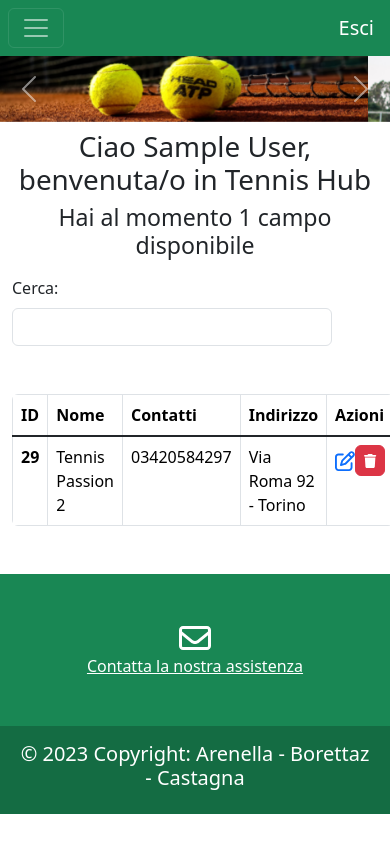
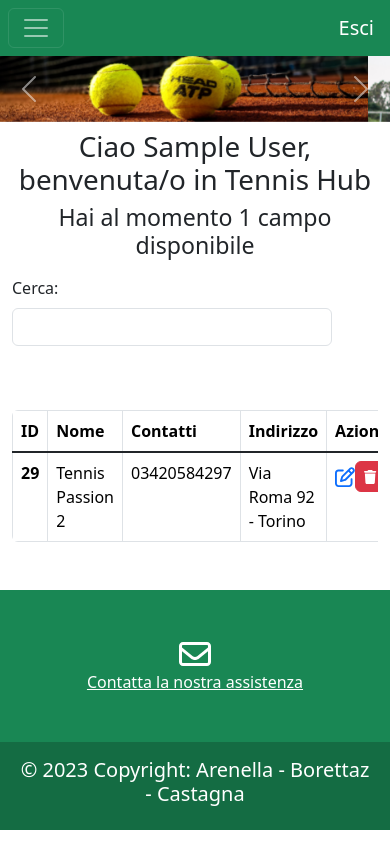
Before and after one commit to immacolato/vue-arenella-borettaz-castagna, a Vue app: page / in a window 390 px wide. Built offline with nearby package versions, Linux system fonts and the light colour scheme; data requests are answered from the project's data file; sample sign-in values are in the browser's storage.

Commit message:
feat: added table responsive in home

```diff
--- a/src/views/Home.vue
+++ b/src/views/Home.vue
@@ -38,8 +38,8 @@
       <input style="max-width: 320px" type="text" class="form-control" id="searchTerm" v-model="searchTerm"
         @input="performSearch" />
     </div>
-
-    <table class="mt-5 mb-5 table table-bordered table-hover rounded overflow-hidden">
+    <div class="table-responsive">
+      <table class="mt-5 mb-5 table table-bordered table-hover rounded overflow-hidden ">
         <thead>
           <tr>
             <th scope="col">ID</th>
@@ -70,6 +70,7 @@
           </tr>
         </tbody>
       </table>
+    </div>
   </div>
   <SiteFooter />
 </template>
```
Lines whose indentation alone changed are shown as unchanged.
